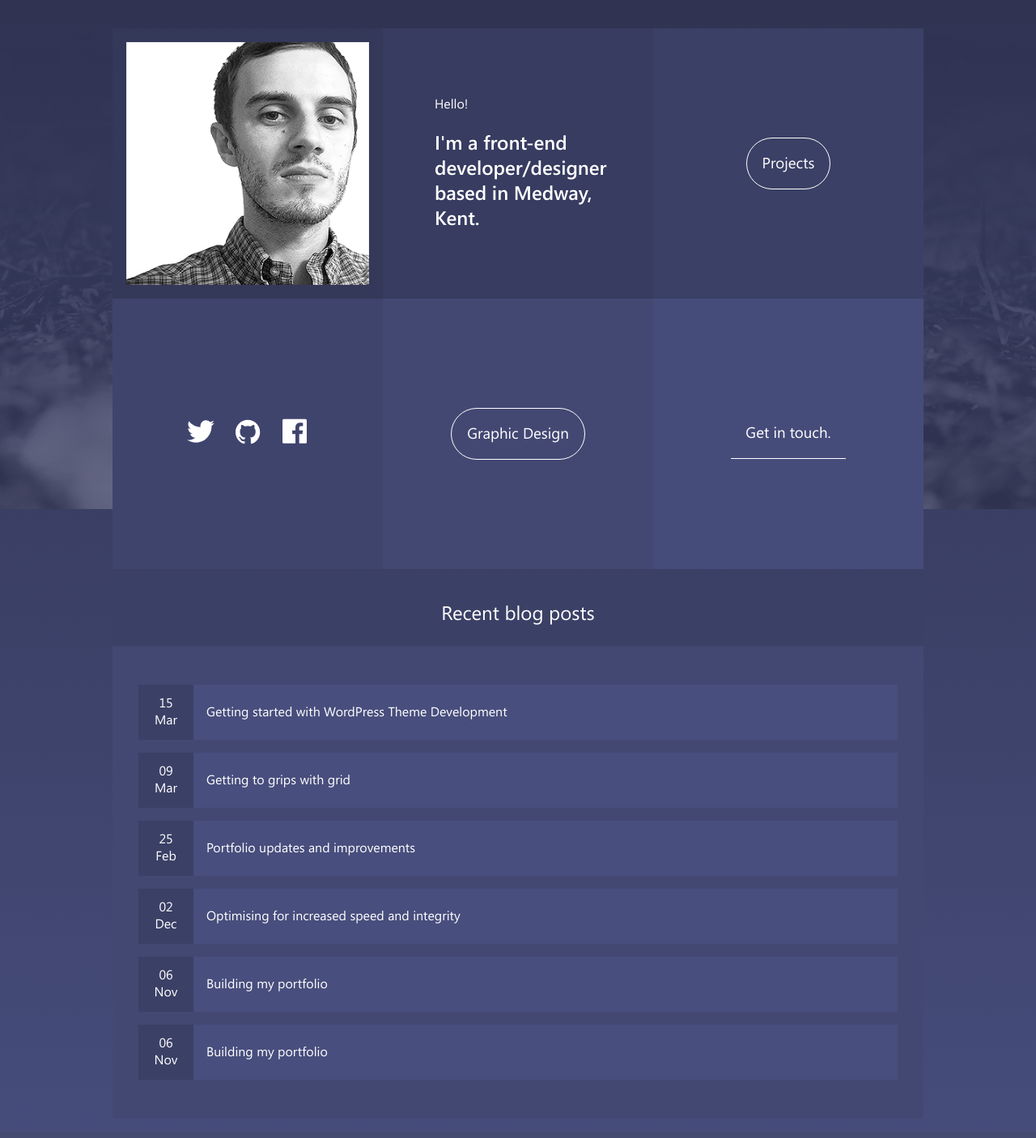
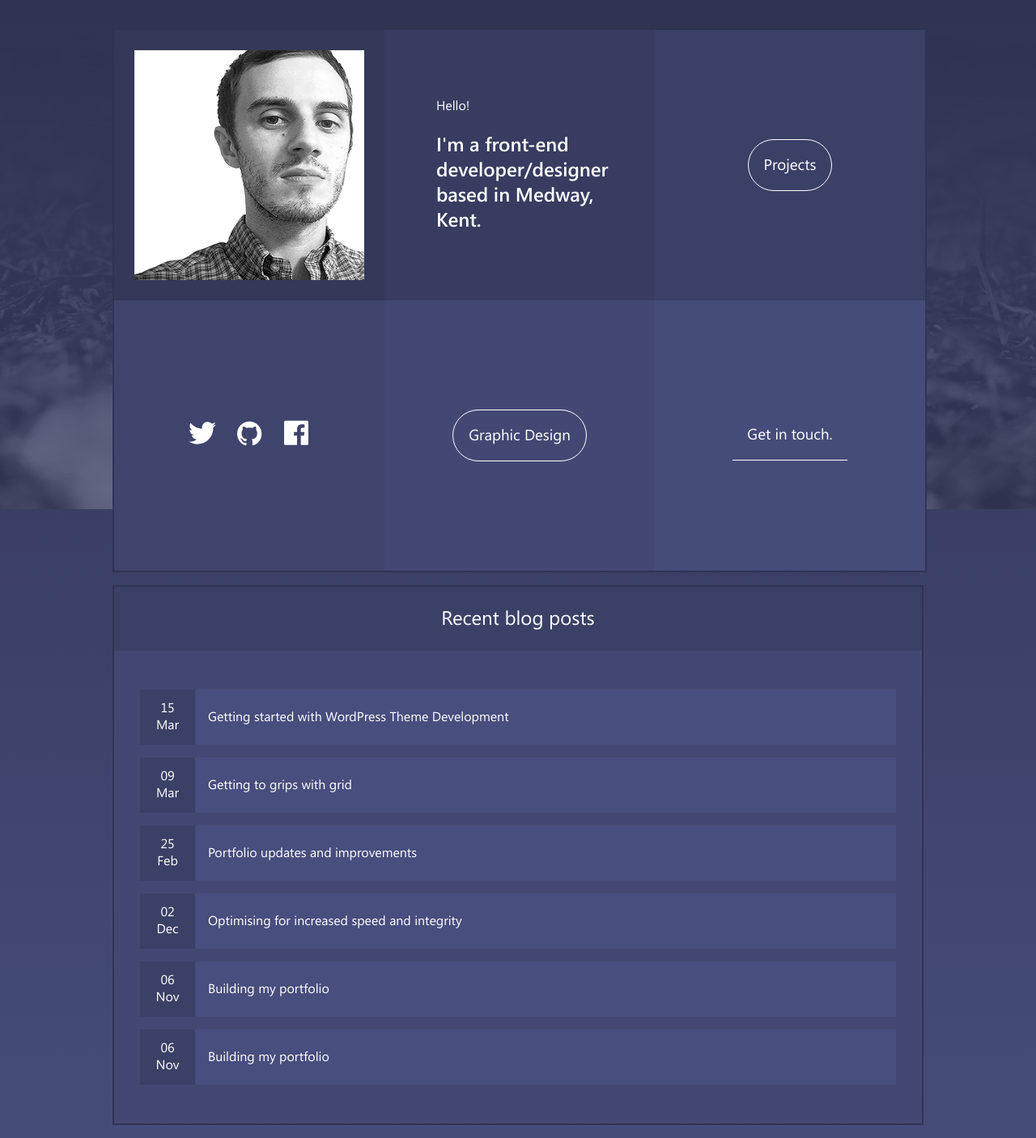
Before and after one commit to tmccarten/portfolio-redesign, a PHP site: page / in a window 1280 px wide. Shown: the part 171-1577 px from the top of the page at 81% size. Before the commit the page ends 1505 px from the top, so only its background shows below. Run offline with PHP 8.4, Linux system fonts and the light colour scheme.

Commit message:
border changes

```diff
--- a/assets/css/3-components/_sidebar.scss
+++ b/assets/css/3-components/_sidebar.scss
@@ -8,7 +8,7 @@
   margin: 1em 0;
   //background-color: lighten($tilecolour, 15);
   background-color: $sidebarcolour;
-  //border: 3px solid $maincolour;
+  border: 2px solid $maincolour;
 }
 
 .sidebar__title {
@@ -69,7 +69,7 @@
 @media screen and (min-width: $mqfourcol) {
 
   .sidebar {
-    width: 406px;
+    width: 400px;
     margin: 0;
   }
 
--- a/assets/css/3-components/_tiles.scss
+++ b/assets/css/3-components/_tiles.scss
@@ -179,8 +179,9 @@
 
   .tiles {
     justify-content: flex-start;
-    width: 1058px;
+    width: 1006px;
     perspective: 1000px;
+    border: 2px solid $maincolour;
   }
 
   .tile--intro, .tile--icons, .tile--graphics {
@@ -193,7 +194,7 @@
   }
 
   .tile__img {
-    max-width: 90%;
+    max-width: 85%;
     //filter: grayscale(0.3) sepia(30%);
   }
 
--- a/assets/css/style.css
+++ b/assets/css/style.css
@@ -430,6 +430,7 @@ body {
 	height: auto;
 	margin: 1em 0;
 	background-color: #434873;
+	border: 2px solid #303453;
 }
 
 .sidebar__title {
@@ -672,9 +673,10 @@ body::before {
 	-webkit-box-pack: start;
 	-ms-flex-pack: start;
 	justify-content: flex-start;
-	width: 1058px;
+	width: 1006px;
 	-webkit-perspective: 1000px;
 	perspective: 1000px;
+	border: 2px solid #303453;
 }
 
 .tile--intro,
@@ -690,7 +692,7 @@ body::before {
 }
 
 .tile__img {
-	max-width: 90%;
+	max-width: 85%;
 }
 
 .tile--projects {
@@ -744,7 +746,7 @@ body::before {
 }
 
 .sidebar {
-	width: 406px;
+	width: 400px;
 	margin: 0;
 }
 
```
